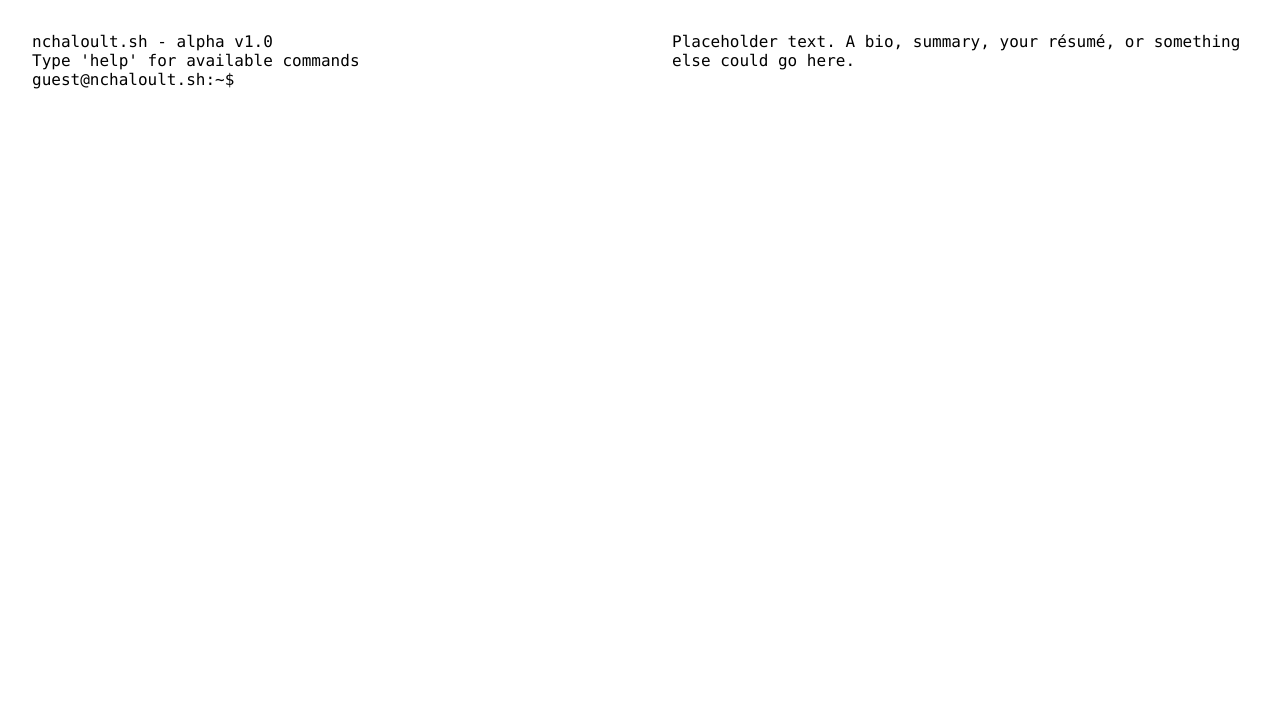
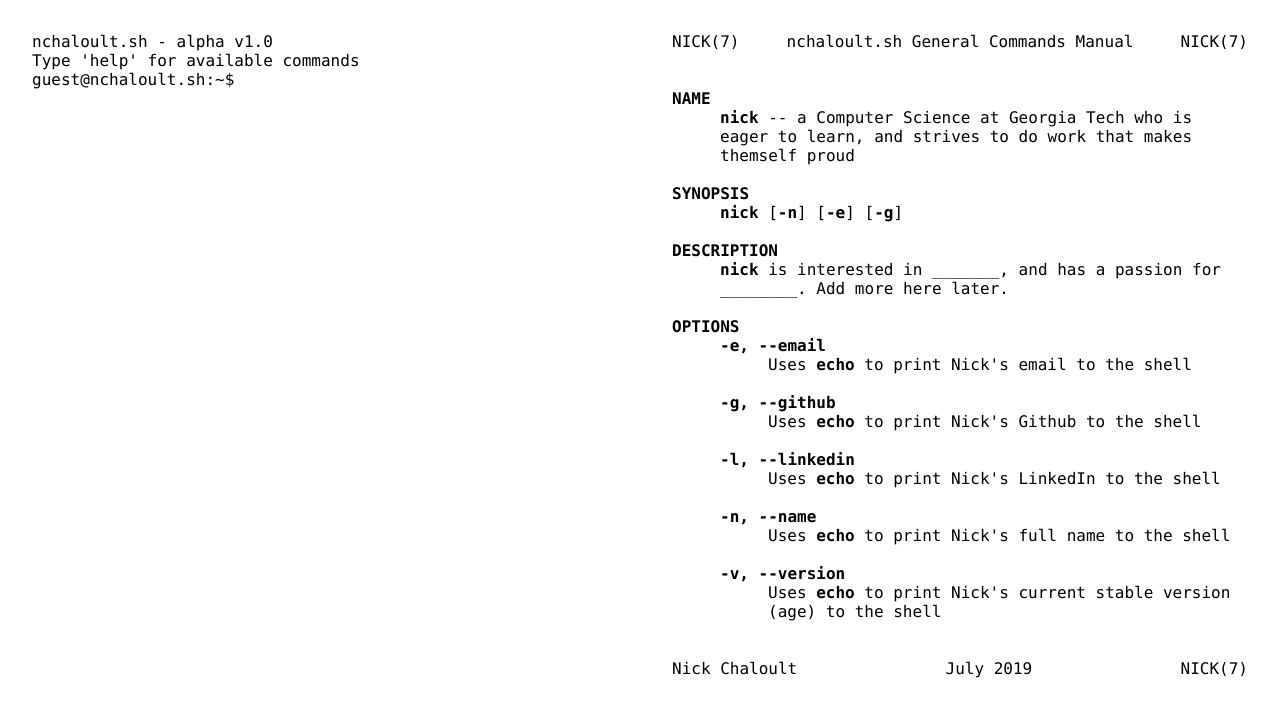
Before and after one commit to nchaloult/nchaloult.github.io, a React (Create React App) app: page / in a window 1280 px wide. Shown: the top 716 px of the page. Built offline with nearby package versions, Linux system fonts and the light colour scheme; a web font is replaced by a local one.

Commit message:
Created UNIX-style man page that lives in the right column of the page

```diff
--- a/src/App.js
+++ b/src/App.js
@@ -1,5 +1,6 @@
 import React, { useEffect, useRef } from 'react';
 
+import ManPage from './components/ManPage';
 import Shell from './components/Shell';
 
 function App() {
@@ -36,7 +37,7 @@ function App() {
       </div>
       <div className="outer-column">
         <div className="inner-column">
-          <p>Placeholder text. A bio, summary, your résumé, or something else could go here.</p>
+          <ManPage />
         </div>
       </div>
     </div>
--- /dev/null
+++ b/src/components/ManPage.js
@@ -0,0 +1,111 @@
+import React from 'react';
+
+import { constants } from '../utils/constantsAndCommands';
+
+function ManPage() {
+  // Bits of JSX that add text features. Used to construct a man page
+  const blankLine = (<p>&nbsp;</p>);
+
+  return (
+    <div>
+      <div className="l-align">NICK(7)</div>
+      <div className="r-align">NICK(7)</div>
+      <div className="c-align">nchaloult.sh General Commands Manual</div>
+
+      { blankLine }
+      { blankLine }
+
+      <p><b>NAME</b></p>
+      <div className="tabbed">
+        <p>
+          <b>nick</b> -- { constants.shortDesc }
+        </p>
+      </div>
+
+      { blankLine }
+
+      <p><b>SYNOPSIS</b></p>
+      <div className="tabbed">
+        <p>
+          <b>nick</b> [<b>-n</b>] [<b>-e</b>] [<b>-g</b>]
+        </p>
+      </div>
+
+      { blankLine }
+
+      <p><b>DESCRIPTION</b></p>
+      <div className="tabbed">
+        <p>
+          <b>nick</b> is interested in _______, and has a passion for ________. Add more here later.
+        </p>
+      </div>
+
+      { blankLine }
+
+      <p><b>OPTIONS</b></p>
+      <div className="tabbed">
+        <p>
+          <b>-e, --email</b>
+        </p>
+        <div className="tabbed">
+          <p>
+            Uses <b>echo</b> to print Nick's email to the shell
+          </p>
+        </div>
+
+        { blankLine }
+
+        <p>
+          <b>-g, --github</b>
+        </p>
+        <div className="tabbed">
+          <p>
+            Uses <b>echo</b> to print Nick's Github to the shell
+          </p>
+        </div>
+
+        { blankLine }
+
+        <p>
+          <b>-l, --linkedin</b>
+        </p>
+        <div className="tabbed">
+          <p>
+            Uses <b>echo</b> to print Nick's LinkedIn to the shell
+          </p>
+        </div>
+
+        { blankLine }
+
+        <p>
+          <b>-n, --name</b>
+        </p>
+        <div className="tabbed">
+          <p>
+            Uses <b>echo</b> to print Nick's full name to the shell
+          </p>
+        </div>
+
+        { blankLine }
+
+        <p>
+          <b>-v, --version</b>
+        </p>
+        <div className="tabbed">
+          <p>
+            Uses <b>echo</b> to print Nick's current stable version (age) to the shell
+          </p>
+        </div>
+      </div>
+
+      { blankLine }
+      { blankLine }
+
+      <div className="l-align">Nick Chaloult</div>
+      <div className="r-align">NICK(7)</div>
+      <div className="c-align">July 2019</div>
+    </div>
+  );
+}
+
+export default ManPage;
--- a/src/index.css
+++ b/src/index.css
@@ -59,3 +59,22 @@ input[type="text"] {
 input[type="text"]:hover {
   cursor: default;
 }
+
+/* "Man page" styles */
+
+.l-align {
+  float: left;
+}
+
+.r-align {
+  float: right;
+}
+
+.c-align {
+  width: 100%;
+  text-align: center;
+}
+
+.tabbed {
+  padding-left: 3em;
+}
--- a/src/utils/constantsAndCommands.js
+++ b/src/utils/constantsAndCommands.js
@@ -9,6 +9,7 @@
 const constants = {
   'prompt': 'guest@nchaloult.sh:~$',
   'welcomeMessage': ['nchaloult.sh - alpha v1.0', 'Type \'help\' for available commands'],
+  'shortDesc': 'a Computer Science at Georgia Tech who is eager to learn, and strives to do work that makes themself proud',
   'acceptsNoArgsWarning': ' doesn\'t accept any arguments.',
   'argNotRecognizedWarning': ' isn\'t recognized or supported by: ',
   'commandNotFound': 'Command not found: '
@@ -48,7 +49,7 @@ const programs = {
     '--version': 'v20-SNAPSHOT (20 years old)'
   },
   'pwd': 'nchaloult.sh/~',
-  'whoami': 'Nick Chaloult: a Computer Science student at Georgia Tech who is eager to learn, and strives to do work that makes them proud.',
+  'whoami': 'Nick Chaloult: ' + constants.shortDesc,
   /*
    * If this is hit, then arguments were provided with the "clear" program.
    *
```
